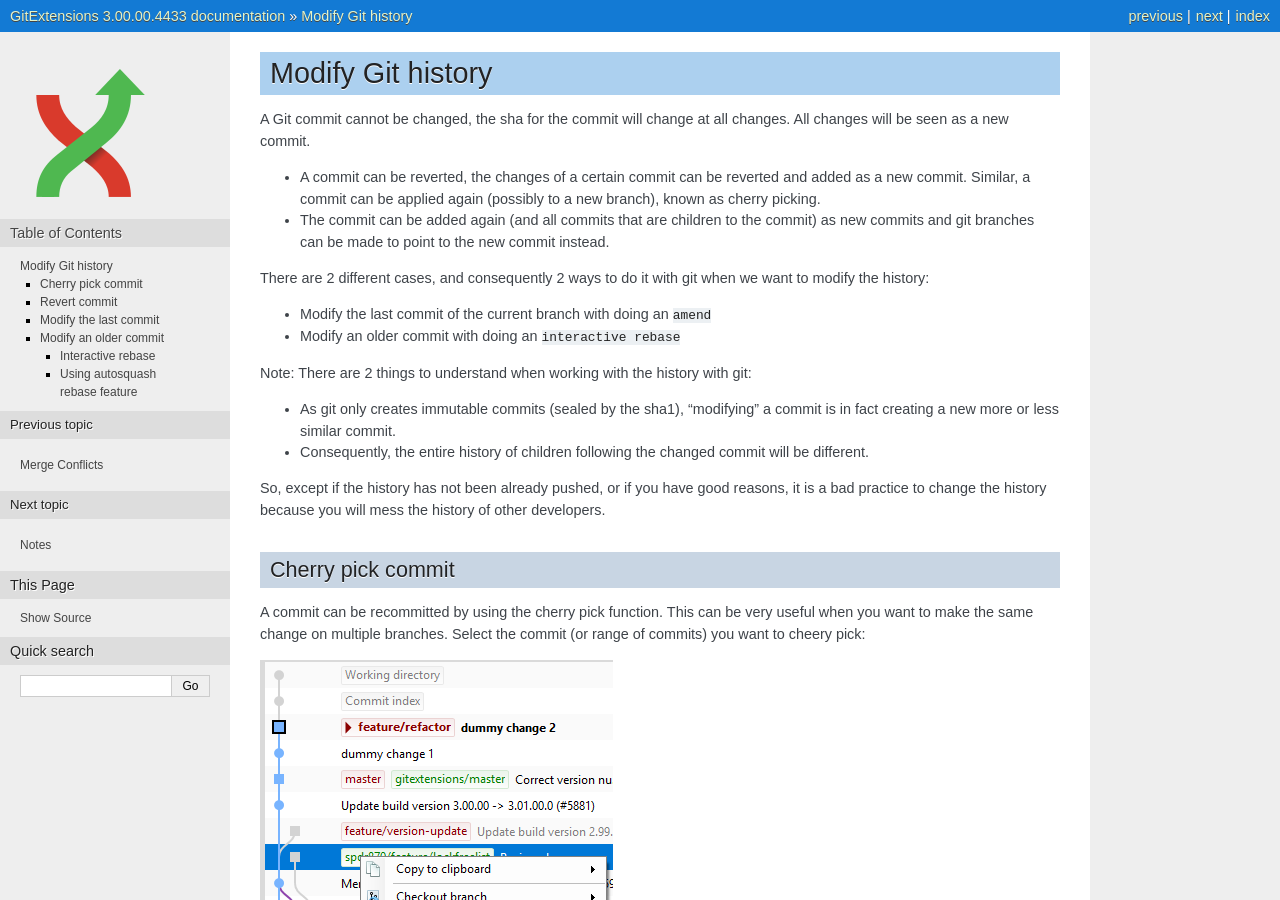
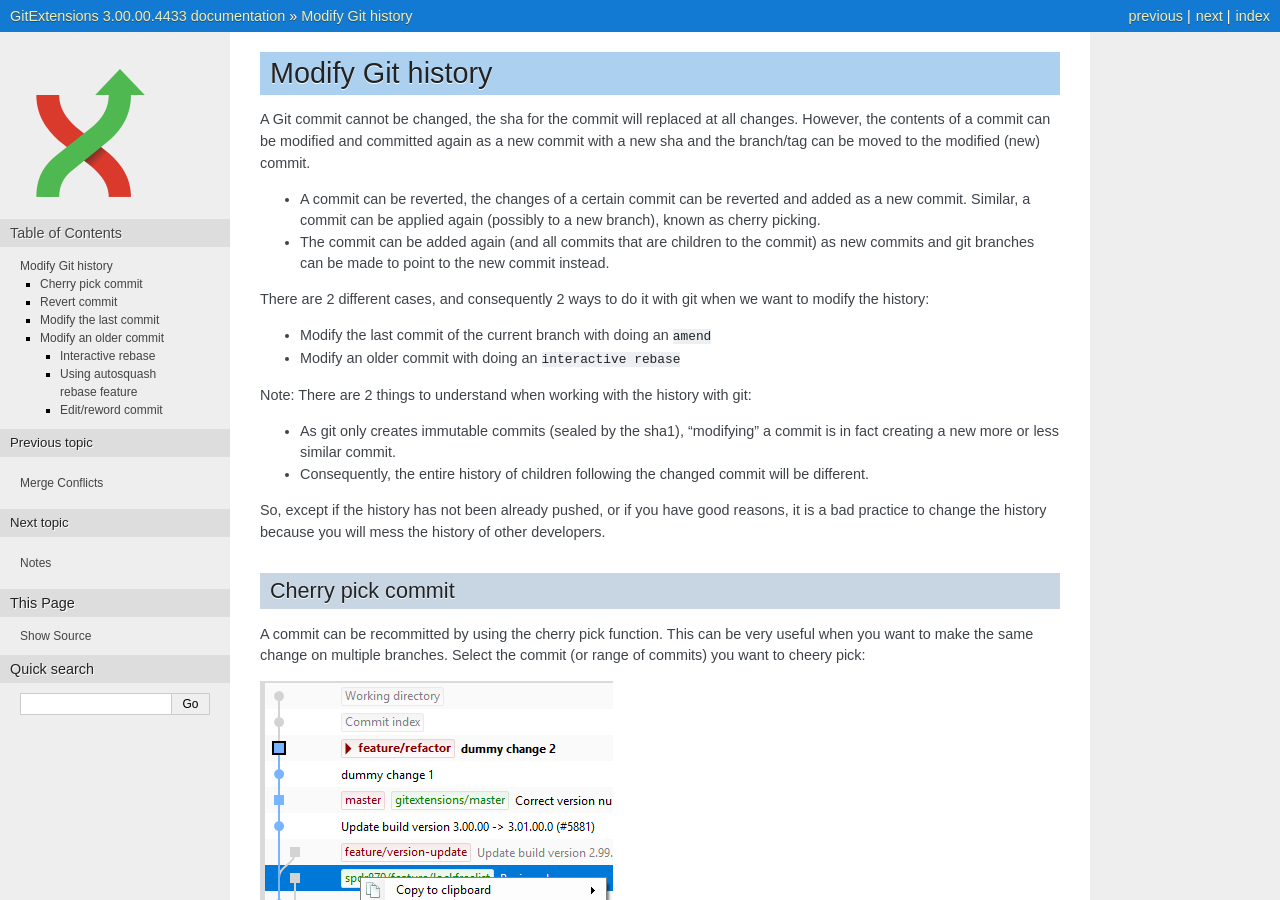
Before and after one commit to martinqt/GitExtensionsDoc, a Sphinx documentation site: the page built from source/modify_history.rst, in a window 1280 px wide and 900 px high. Built offline with Sphinx 7.4.7, drawn with Linux system fonts in a browser that asks for light colours; some of the changed text lies outside the part shown.

Commit message:
edit/reword commit description
https://github.com/gitextensions/gitextensions/issues/6024

```diff
--- a/source/modify_history.rst
+++ b/source/modify_history.rst
@@ -3,7 +3,7 @@
 Modify Git history
 ==================
 
-A Git commit cannot be changed, the sha for the commit will change at all changes. All changes will be seen as a new commit.
+A Git commit cannot be changed, the sha for the commit will replaced at all changes. However, the contents of a commit can be modified and committed again as a new commit with a new sha and the branch/tag can be moved to the modified (new) commit.
 
 .. todo The revert/cherry-picking should maybe be moved somewhere else
 
@@ -62,7 +62,7 @@
 Modify an older commit
 ----------------------
 
-To modify an older commit than the last one of the current branch, use ``interactive rebase``.
+It normally makes sense just to change the history for the current branch. To change the parents of the current branch you will have to make a ``rebase``. Git Extensions has functionality that wraps the Git rebase commands and simplifies usage in some situations.
 
 Interactive rebase
 ^^^^^^^^^^^^^^^^^^
@@ -125,3 +125,10 @@
 When enabling the `Autosquash` option, git will automatically reorder the commits lines and write the good actions in front of the commits
 when it will open the text editor. You normally have just to close the editor (except if you want to do additional changes).
 And let git do the rebase.
+
+Edit/reword commit
+^^^^^^^^^^^^^^^^^^
+
+These options are the same as starting an interactive rebase on the parent to the selected commit and doing an ``edit`` (allow to amend to the commit) or ``reword`` (editing the commit message) and then run an interactive rebase in the background.
+
+Note especially that this functionality will fail if you try to edit/reword a commit that is not a parent to the current checkout.
```
